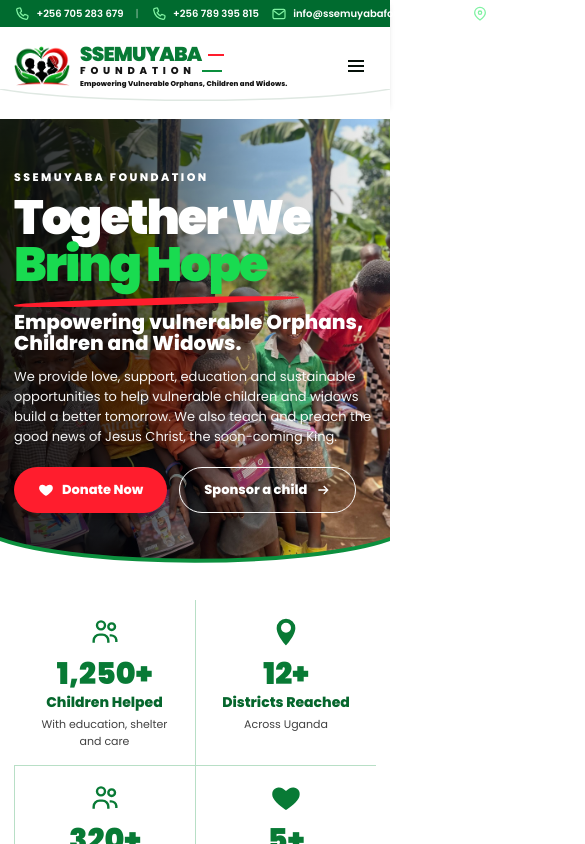
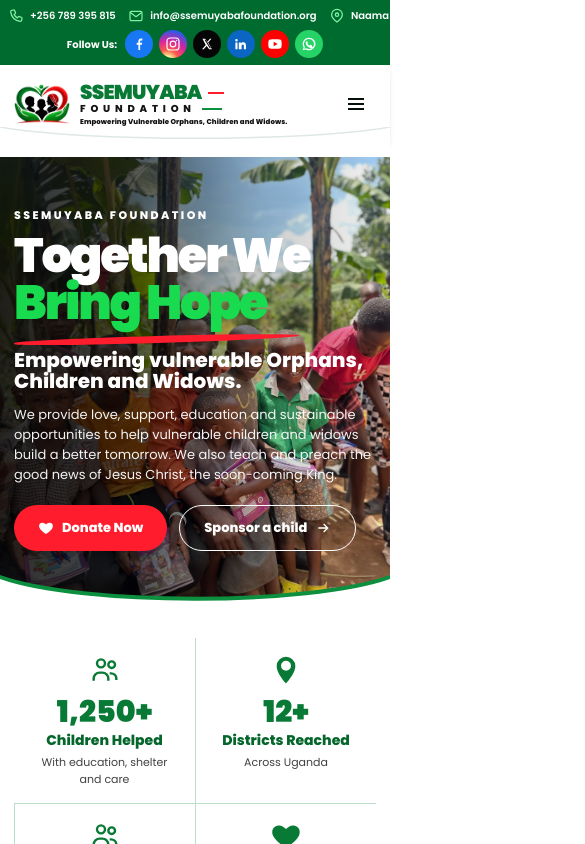
Before and after one commit to ssemuyabadev/sf_frontend, a Next.js app: page / in a window 390 px wide. Shown: the top 844 px of the page, 585 px wide, since content can reach past the window. Built offline with nearby package versions, Linux system fonts and the light colour scheme.

Commit message:
Make mobile contact bar two lines and keep navbar sticky

```diff
--- a/src/components/Header.tsx
+++ b/src/components/Header.tsx
@@ -11,10 +11,10 @@
   const [open, setOpen] = useState(false);
 
   return (
-    <header className="sticky top-0 z-50 bg-white shadow-md">
+    <header className="relative z-50">
       <div className="bg-[#006b2f] text-white">
-        <div className="section-wrap flex flex-col gap-1.5 py-1.5 text-[10px] font-semibold sm:flex-row sm:min-h-[38px] sm:items-center sm:justify-between sm:gap-4 sm:py-0 sm:text-xs">
-          <div className="flex items-center gap-3 leading-tight sm:gap-4">
+        <div className="section-wrap flex flex-col gap-1.5 py-2 text-[10px] font-semibold sm:flex-row sm:min-h-[38px] sm:items-center sm:justify-between sm:gap-4 sm:py-0 sm:text-xs">
+          <div className="flex w-full items-center justify-center gap-3 leading-tight sm:w-auto sm:justify-start sm:gap-4">
             <a href="tel:+256705283679" className="contact-chip group">
               <PhoneIcon className="contact-chip-icon h-4 w-4" />
               <span>+256 705 283 679</span>
@@ -35,7 +35,7 @@
               <span>Naama Village, Mityana, Uganda</span>
             </span>
           </div>
-          <div className="hidden items-center gap-2 sm:flex">
+          <div className="flex w-full items-center justify-center gap-2 sm:w-auto sm:justify-start">
             <span className="text-[10px] font-bold">Follow Us:</span>
             <div className="flex items-center gap-1.5" aria-label="Social media">
               <a href="#" aria-label="Facebook" className="social-brand social-brand-header"><FacebookIcon /></a>
@@ -49,7 +49,7 @@
         </div>
       </div>
 
-      <div className="nav-shell relative -mt-px border-b border-black/5 bg-white">
+      <div className="nav-shell sticky top-0 z-50 relative -mt-px border-b border-black/5 bg-white shadow-md">
         <div className="section-wrap relative z-10 flex min-h-[78px] items-center justify-between">
           <a
             href="#home"
```
